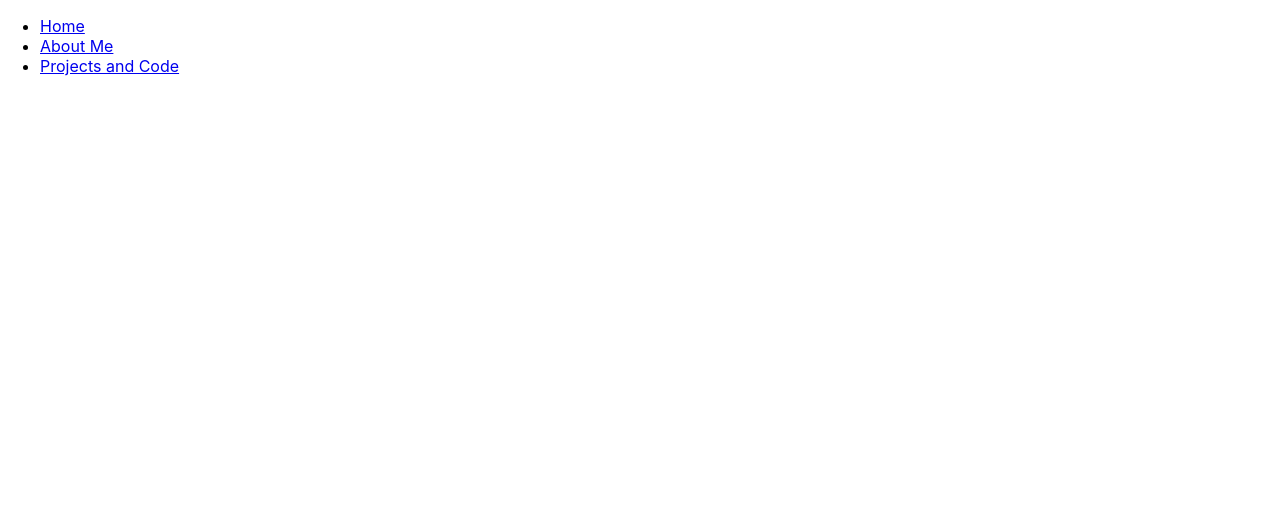
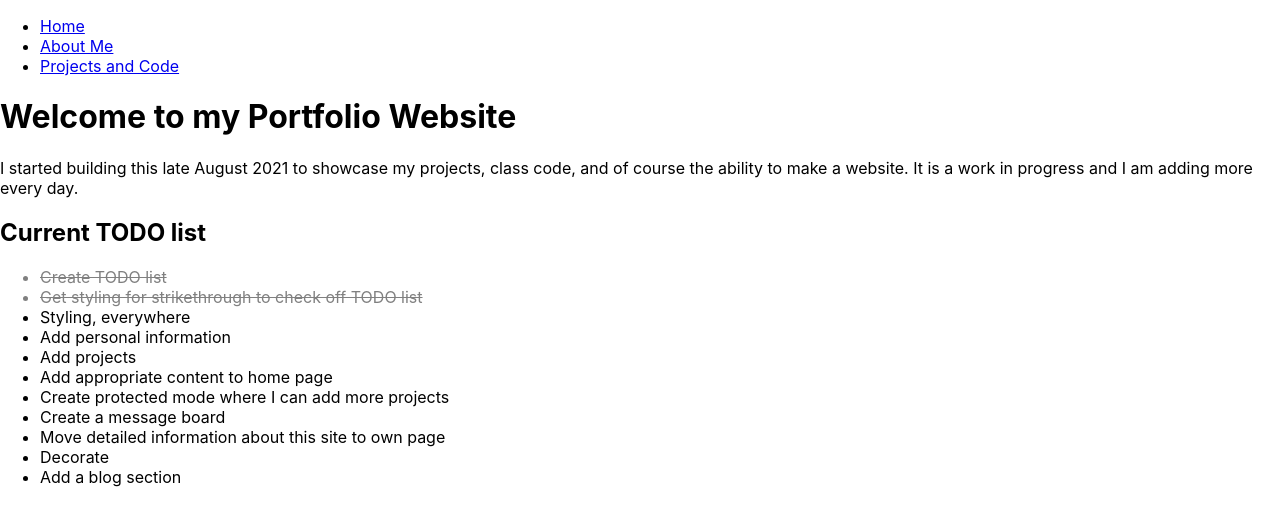
Before and after one commit to jbottelb/portfolio, a React (Create React App) app: page / in a window 1280 px wide. Shown: the top 526 px of the page. Built offline with nearby package versions, Linux system fonts and the light colour scheme.

Commit message:
more setting up

```diff
--- a/src/App.js
+++ b/src/App.js
@@ -14,7 +14,7 @@ function App() {
         <Nav />
         <Switch>
             <Route path="/about" exact component={About} />
-            <Route path="/home" exact component={Home} />
+            <Route path="/" exact component={Home} />
             <Route path="/projects" exact component={ProjectPage} />
         </Switch>
       </header>
--- a/src/Components/home.js
+++ b/src/Components/home.js
@@ -3,9 +3,54 @@ import React from "react";
 // The home page.
 const Home = () => {
   return (
+      <div>
+     <h1>
+        Welcome to my Portfolio Website
+     </h1>
     <p>
-      Home Page
+      I started building this late August 2021 to showcase
+      my projects, class code, and of course the ability to make a website.
+      It is a work in progress and I am adding more every day.
     </p>
+    <h2>
+        Current TODO list
+    </h2>
+    <ul>
+        <li style={{color: "grey", textDecorationLine: 'line-through'}}>
+            Create TODO list
+        </li>
+        <li style={{color: "grey", textDecorationLine: 'line-through'}}>
+            Get styling for strikethrough to check off TODO list
+        </li>
+        <li>
+            Styling, everywhere
+        </li>
+        <li>
+            Add personal information
+        </li>
+        <li>
+            Add projects
+        </li>
+        <li>
+            Add appropriate content to home page
+        </li>
+        <li>
+            Create protected mode where I can add more projects
+        </li>
+        <li>
+            Create a message board
+        </li>
+        <li>
+            Move detailed information about this site to own page
+        </li>
+        <li>
+            Decorate
+        </li>
+        <li>
+            Add a blog section
+        </li>
+    </ul>
+    </div>
   );
 };
 
--- a/src/Components/nav/Nav.js
+++ b/src/Components/nav/Nav.js
@@ -7,7 +7,7 @@ const Nav = () => {
     <nav>
       <ul className="nav-links">
         <li className="nav-links">
-          <Link to="/home">Home</Link>
+          <Link to="/">Home</Link>
         </li>
         <li className="nav-links">
           <Link to="/about">About Me</Link>
```
